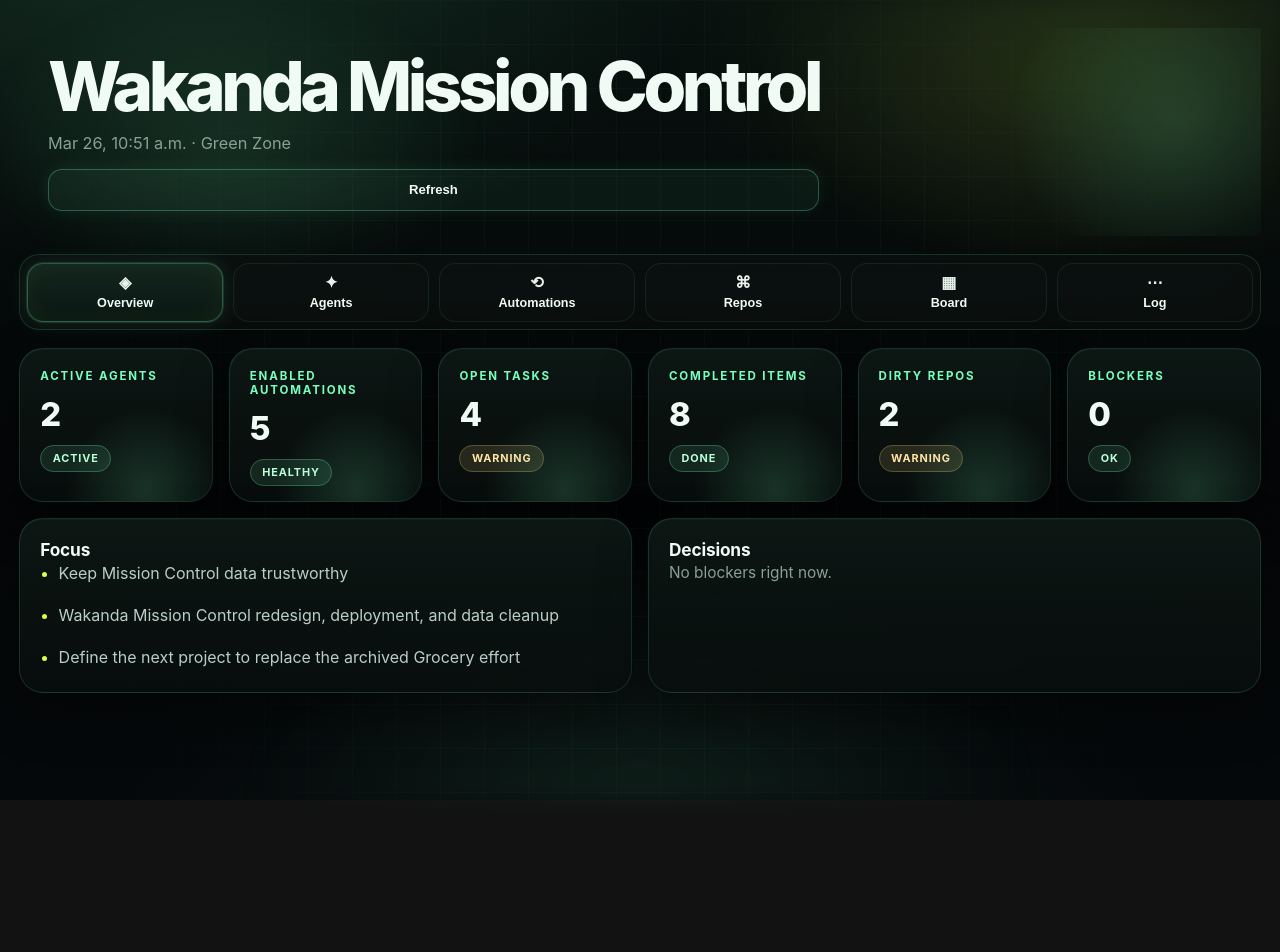
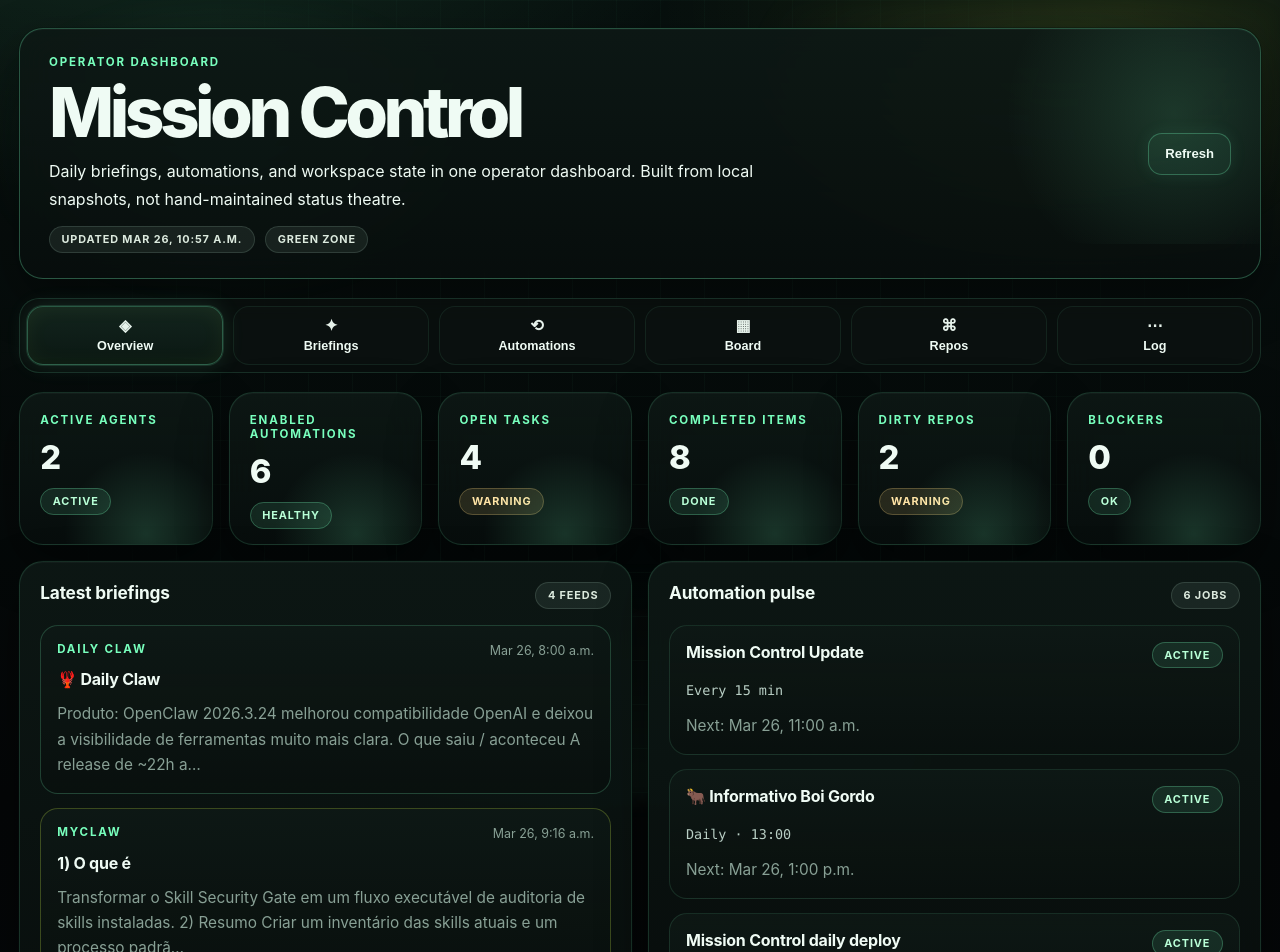
Before and after one commit to griotwakanda/griot-mission-control, a Vue app: page / in a window 1280 px wide. Shown: the top 952 px of the page. Before the commit the page ends 800 px from the top, so only its background shows below. Built offline with nearby package versions, Linux system fonts and the light colour scheme.

Commit message:
refocus mission control on daily briefings

```diff
--- a/public/data/agents.json
+++ b/public/data/agents.json
@@ -3,10 +3,10 @@
     {
       "name": "Griot",
       "role": "Main strategic operator",
-      "model": "gpt-5.4",
+      "model": "gpt-5.4-mini",
       "status": "online",
-      "lastActive": "2026-03-26 10:48 PDT",
-      "taskSummary": "124 sessions tracked. Most recent context usage: 15%."
+      "lastActive": "2026-03-26 10:53 PDT",
+      "taskSummary": "124 sessions tracked. Most recent context usage: 23%."
     },
     {
       "name": "Vibeanium",
--- a/public/data/automations.json
+++ b/public/data/automations.json
@@ -15,6 +15,14 @@
       "lastRun": "2026-03-25 13:00 PDT",
       "nextRun": "2026-03-26 13:00 PDT",
       "summary": "Daily Boi Gordo market update"
+    },
+    {
+      "name": "Mission Control daily deploy",
+      "schedule": "10 13 * * * (America/Vancouver)",
+      "state": "active",
+      "lastRun": "Unknown",
+      "nextRun": "2026-03-26 13:10 PDT",
+      "summary": "Run /Users/griotbot/.openclaw/workspace/mission-control/scripts/deploy-daily.sh. If it succeeds, reply with a concise one-line summary of the deployment result and live URL. If it fails, report the failure briefly with the key error."
     },
     {
       "name": "🦞 Daily Claw",
--- /dev/null
+++ b/public/data/briefings.json
@@ -0,0 +1,36 @@
+{
+  "briefings": [
+    {
+      "label": "Daily Claw",
+      "title": "🦞 Daily Claw",
+      "excerpt": "Produto: OpenClaw 2026.3.24 melhorou compatibilidade OpenAI e deixou a visibilidade de ferramentas muito mais clara. O que saiu / aconteceu A release de ~22h atrás adiciona /v1/models e /v1/embeddings, além de repassar overrides explícitos em /v1/chat/completions e /v1/responses. Na prática, isso amplia compatibilidade",
+      "updatedAt": "2026-03-26 08:00 PDT",
+      "theme": "intel",
+      "sourcePath": "docs/mission-control/daily-claw-latest.md"
+    },
+    {
+      "label": "MyClaw",
+      "title": "1) O que é",
+      "excerpt": "Transformar o Skill Security Gate em um fluxo executável de auditoria de skills instaladas. 2) Resumo Criar um inventário das skills atuais e um processo padrão de classificação ALLOW / TRIAL / BLOCK antes de qualquer uso recorrente. 3) Pra que é Reduzir risco de skill insegura ou excessivamente permissiva, seguindo o ",
+      "updatedAt": "2026-03-26 09:16 PDT",
+      "theme": "improve",
+      "sourcePath": "docs/mission-control/myclaw-auto-improvement-latest.md"
+    },
+    {
+      "label": "Tatersal",
+      "title": "Tatersal Proactive Builder — Latest Output",
+      "excerpt": "Date: 2026-03-26 (Thu) Task: Add one high-value artifact to docs/tatersal-digital/ What was created - File: docs/tatersal-digital/operations/treinamento-expresso-operadores-leilao-whatsapp.md - Type: Fast operator training script/checklist for pilot auction teams Why this matters now - Existing docs covered onboarding,",
+      "updatedAt": "2026-03-26 10:01 PDT",
+      "theme": "build",
+      "sourcePath": "docs/mission-control/tatersal-proactive-builder-latest.md"
+    },
+    {
+      "label": "Boi Gordo",
+      "title": "🐂 Informativo Boi Gordo",
+      "excerpt": "💰 Preço CEPEA/ESALQ: R$ 351,40/@ no fechamento de 24/03, alta de 0,20% sobre o dado anterior ⬆️ Goiânia: R$ 326,50/@ à vista e R$ 330,00/@ a prazo (Scot, fechamento de 24/03) 📊 Mercado A arroba segue com sustentação porque a oferta de boi pronto continua curta e as escalas de abate seguem enxutas em várias praças. Do",
+      "updatedAt": "2026-03-25 13:00 PDT",
+      "theme": "market",
+      "sourcePath": "docs/mission-control/boi-gordo-latest.md"
+    }
+  ]
+}
--- a/public/data/overview.json
+++ b/public/data/overview.json
@@ -1,5 +1,5 @@
 {
-  "generatedAt": "2026-03-26 10:51 PDT",
+  "generatedAt": "2026-03-26 10:57 PDT",
   "missionStatus": "Green Zone",
   "kpis": [
     {
@@ -9,7 +9,7 @@
     },
     {
       "label": "Enabled Automations",
-      "value": 5,
+      "value": 6,
       "status": "healthy"
     },
     {
@@ -33,9 +33,10 @@
       "status": "ok"
     }
   ],
-  "summary": "Mission Control is now driven by local snapshots generated from the real workspace state instead of hand-seeded placeholders.",
+  "summary": "Daily briefings, automations, and workspace state in one operator dashboard. Built from local snapshots, not hand-maintained status theatre.",
   "currentFocus": [
-    "Keep Mission Control data trustworthy",
+    "Daily Claw: 🦞 Daily Claw",
+    "MyClaw: 1) O que é",
     "Wakanda Mission Control redesign, deployment, and data cleanup",
     "Define the next project to replace the archived Grocery effort"
   ],
--- a/public/data/repos.json
+++ b/public/data/repos.json
@@ -1,5 +1,13 @@
 {
   "github": [
+    {
+      "name": "griot-mission-control",
+      "owner": "griotwakanda",
+      "fullName": "griotwakanda/griot-mission-control",
+      "private": false,
+      "url": "https://github.com/griotwakanda/griot-mission-control",
+      "updatedAt": "2026-03-26T17:52:00Z"
+    },
     {
       "name": "firetv-mood-wall",
       "owner": "griotwakanda",
@@ -7,14 +15,6 @@
       "private": false,
       "url": "https://github.com/griotwakanda/firetv-mood-wall",
       "updatedAt": "2026-03-25T23:32:53Z"
-    },
-    {
-      "name": "griot-mission-control",
-      "owner": "griotwakanda",
-      "fullName": "griotwakanda/griot-mission-control",
-      "private": false,
-      "url": "https://github.com/griotwakanda/griot-mission-control",
-      "updatedAt": "2026-03-12T17:50:57Z"
     },
     {
       "name": "wakanda-kanban",
@@ -49,7 +49,7 @@
       "branch": "main",
       "clean": false,
       "health": "dirty",
-      "lastCommit": "Keep Mission Control title on one line",
+      "lastCommit": "add daily mission control deploy workflow",
       "origin": "git@github.com:griotwakanda/griot-mission-control.git"
     },
     {
--- a/public/data/worklog.json
+++ b/public/data/worklog.json
@@ -1,5 +1,11 @@
 {
   "entries": [
+    {
+      "timestamp": "2026-03-26 10:51 PDT",
+      "source": "mission-control git",
+      "summary": "add daily mission control deploy workflow",
+      "status": "done"
+    },
     {
       "timestamp": "2026-03-12 10:50 PDT",
       "source": "mission-control git",
@@ -31,12 +37,6 @@
       "status": "done"
     },
     {
-      "timestamp": "2026-03-11 13:12 PDT",
-      "source": "mission-control git",
-      "summary": "Remove grocery project from Mission Control state",
-      "status": "done"
-    },
-    {
       "timestamp": "2026-03-26 · log-1",
       "source": "BOARD.md",
       "summary": "09:04am: Wakanda Mission Control refreshed — removed stray hero eyebrow, added cron state badges (active/paused styling + default Active), and wired Boi Gordo cron tag/state rendering. Daniel: pull latest and hard-refresh the UI.",
--- a/src/App.vue
+++ b/src/App.vue
@@ -1,15 +1,16 @@
 <script setup>
 import { computed, onMounted, ref } from 'vue'
 
-const tabs = ['Overview', 'Agents', 'Automations', 'Repos', 'Board', 'Log']
+const tabs = ['Overview', 'Briefings', 'Automations', 'Board', 'Repos', 'Log']
 const tabMeta = {
   Overview: { icon: '◈', short: 'Home' },
-  Agents: { icon: '✦', short: 'Agents' },
+  Briefings: { icon: '✦', short: 'Intel' },
   Automations: { icon: '⟲', short: 'Auto' },
+  Board: { icon: '▦', short: 'Board' },
   Repos: { icon: '⌘', short: 'Repos' },
-  Board: { icon: '▦', short: 'Board' },
   Log: { icon: '⋯', short: 'Log' },
 }
+
 const activeTab = ref('Overview')
 const loading = ref(true)
 const loadError = ref('')
@@ -23,18 +24,21 @@ const overview = ref({
   blockers: [],
   recentCompleted: [],
 })
-const agents = ref([])
+const briefings = ref([])
 const automations = ref([])
 const repos = ref({ github: [], local: [] })
 const board = ref({ columns: { todo: [], inProgress: [], done: [], blocked: [] }, lastUpdated: 'Unknown' })
 const worklog = ref([])
 
 const boardColumns = computed(() => [
-  { key: 'todo', label: 'Todo' },
   { key: 'inProgress', label: 'In progress' },
+  { key: 'todo', label: 'Queued' },
   { key: 'done', label: 'Done' },
   { key: 'blocked', label: 'Blocked' },
 ])
+
+const topAutomations = computed(() => automations.value.slice(0, 3))
+const topRepos = computed(() => repos.value.local.slice(0, 4))
 
 const formatRelativeTimestamp = (value) => {
   if (!value || value === 'Unknown' || value === 'Never') return value || 'Unknown'
@@ -54,32 +58,35 @@ const formatSchedule = (value = '') => {
     .replace(/\s*\(America\/Vancouver\)/g, '')
     .replace(/^0 8 \* \* \*$/, 'Daily · 08:00')
     .replace(/^15 9 \* \* \*$/, 'Daily · 09:15')
+    .replace(/^0 10 \* \* 1-5$/, 'Weekdays · 10:00')
+    .replace(/^10 13 \* \* \*$/, 'Daily · 13:10')
     .replace(/^0 13 \* \* \*$/, 'Daily · 13:00')
+    .replace(/^\*\/15 \* \* \* \*$/, 'Every 15 min')
 }
 
-const trimSummary = (value = '', max = 180) => {
+const trimSummary = (value = '', max = 220) => {
   return value.length > max ? `${value.slice(0, max - 1)}…` : value
 }
 
 const statusClass = (value = '') => {
   const normalized = String(value).toLowerCase()
-  if (['online', 'healthy', 'enabled', 'active', 'clean', 'done', 'ok', 'success'].includes(normalized)) {
-    return 'ok'
+  if (['online', 'healthy', 'enabled', 'active', 'clean', 'done', 'ok', 'success'].includes(normalized)) return 'ok'
+  if (['warning', 'paused', 'idle', 'degraded', 'dirty', 'in-progress'].includes(normalized)) return 'warn'
+  if (['blocked', 'error', 'offline', 'failed', 'critical'].includes(normalized)) return 'bad'
+  return 'neutral'
 }
-  if (['warning', 'paused', 'idle', 'degraded', 'dirty', 'in-progress'].includes(normalized)) {
-    return 'warn'
-  }
-  if (['blocked', 'error', 'offline', 'failed', 'critical'].includes(normalized)) {
-    return 'bad'
-  }
-  return 'neutral'
+
+const briefingClass = (value = '') => {
+  const normalized = String(value).toLowerCase()
+  if (normalized === 'market') return 'market'
+  if (normalized === 'build') return 'build'
+  if (normalized === 'improve') return 'improve'
+  return 'intel'
 }
 
 async function loadSnapshot(path) {
   const response = await fetch(path, { cache: 'no-store' })
-  if (!response.ok) {
-    throw new Error(`Failed to load ${path}`)
-  }
+  if (!response.ok) throw new Error(`Failed to load ${path}`)
   return response.json()
 }
 
@@ -88,9 +95,9 @@ async function loadData() {
   loadError.value = ''
 
   try {
-    const [overviewData, agentsData, automationsData, reposData, boardData, worklogData] = await Promise.all([
+    const [overviewData, briefingsData, automationsData, reposData, boardData, worklogData] = await Promise.all([
       loadSnapshot('/data/overview.json'),
-      loadSnapshot('/data/agents.json'),
+      loadSnapshot('/data/briefings.json'),
       loadSnapshot('/data/automations.json'),
       loadSnapshot('/data/repos.json'),
       loadSnapshot('/data/board.json'),
@@ -98,12 +105,9 @@ async function loadData() {
     ])
 
     overview.value = overviewData
-    agents.value = agentsData.agents || []
+    briefings.value = briefingsData.briefings || []
     automations.value = automationsData.automations || []
-    repos.value = {
-      github: reposData.github || [],
-      local: reposData.local || [],
-    }
+    repos.value = { github: reposData.github || [], local: reposData.local || [] }
     board.value = boardData
     worklog.value = worklogData.entries || []
   } catch (error) {
@@ -120,12 +124,17 @@ onMounted(loadData)
   <main class="app-shell">
     <div class="ambient-layer" aria-hidden="true"></div>
 
-    <header class="topbar">
+    <header class="topbar shell-card">
       <div class="topbar-copy">
-        <h1 class="hero-title">Wakanda Mission Control</h1>
-        <p class="muted topbar-meta">{{ formatRelativeTimestamp(overview.generatedAt) }} · {{ overview.missionStatus }}</p>
+        <p class="eyebrow">Operator dashboard</p>
+        <h1 class="hero-title">Mission Control</h1>
+        <p class="hero-copy">{{ overview.summary }}</p>
+        <div class="hero-meta">
+          <span class="badge neutral">Updated {{ formatRelativeTimestamp(overview.generatedAt) }}</span>
+          <span :class="['badge', statusClass(overview.missionStatus)]">{{ overview.missionStatus }}</span>
+        </div>
+      </div>
       <button class="ghost" @click="loadData">Refresh</button>
-      </div>
     </header>
 
     <nav class="tabs" aria-label="Mission control modules">
@@ -143,7 +152,8 @@ onMounted(loadData)
     <p v-if="loadError" class="shell-card error">{{ loadError }}</p>
     <p v-if="loading" class="shell-card muted">Loading operational snapshot…</p>
 
-    <section v-if="!loading && activeTab === 'Overview'" class="module-stack">
+    <template v-if="!loading">
+      <section v-if="activeTab === 'Overview'" class="module-stack">
         <div class="kpi-grid">
           <article v-for="kpi in overview.kpis" :key="kpi.label" class="kpi-card shell-card">
             <p class="label">{{ kpi.label }}</p>
@@ -152,37 +162,75 @@ onMounted(loadData)
           </article>
         </div>
 
+        <div class="section-grid overview-grid">
+          <article class="shell-card">
+            <div class="row-between section-heading">
+              <h2>Latest briefings</h2>
+              <span class="badge neutral">{{ briefings.length }} feeds</span>
+            </div>
+            <div class="module-stack compact-stack">
+              <article v-for="item in briefings.slice(0, 3)" :key="item.label" :class="['briefing-card', briefingClass(item.theme)]">
+                <div class="row-between">
+                  <p class="label">{{ item.label }}</p>
+                  <span class="mini-meta">{{ formatRelativeTimestamp(item.updatedAt) }}</span>
+                </div>
+                <h3>{{ item.title }}</h3>
+                <p class="muted">{{ trimSummary(item.excerpt, 160) }}</p>
+              </article>
+            </div>
+          </article>
+
+          <article class="shell-card">
+            <div class="row-between section-heading">
+              <h2>Automation pulse</h2>
+              <span class="badge neutral">{{ automations.length }} jobs</span>
+            </div>
+            <div class="module-stack compact-stack">
+              <article v-for="job in topAutomations" :key="job.name" class="pulse-row">
+                <div class="row-between">
+                  <h3>{{ job.name }}</h3>
+                  <span :class="['badge', statusClass(job.state)]">{{ job.state }}</span>
+                </div>
+                <p class="mono">{{ formatSchedule(job.schedule) }}</p>
+                <p class="muted">Next: {{ formatRelativeTimestamp(job.nextRun) }}</p>
+              </article>
+            </div>
+          </article>
+        </div>
+
         <div class="section-grid">
           <article class="shell-card">
-          <h2>Focus</h2>
+            <h2>Current focus</h2>
             <ul>
               <li v-for="item in overview.currentFocus" :key="item">{{ item }}</li>
             </ul>
           </article>
 
           <article class="shell-card">
-          <h2>Decisions</h2>
-          <ul v-if="overview.blockers.length">
-            <li v-for="item in overview.blockers" :key="item">{{ item }}</li>
+            <h2>Recently completed</h2>
+            <ul v-if="overview.recentCompleted.length">
+              <li v-for="item in overview.recentCompleted" :key="item">{{ item }}</li>
             </ul>
-          <p v-else class="muted">No blockers right now.</p>
+            <p v-else class="muted">No recent completions captured yet.</p>
           </article>
         </div>
       </section>
 
-    <section v-if="!loading && activeTab === 'Agents'" class="module-stack">
-      <article v-for="agent in agents" :key="agent.name" class="list-card shell-card">
+      <section v-if="activeTab === 'Briefings'" class="module-stack">
+        <article v-for="item in briefings" :key="item.label" :class="['shell-card', 'briefing-panel', briefingClass(item.theme)]">
           <div class="row-between">
-          <h2>{{ agent.name }}</h2>
-          <span :class="['badge', statusClass(agent.status)]">{{ agent.status }}</span>
+            <div>
+              <p class="label">{{ item.label }}</p>
+              <h2>{{ item.title }}</h2>
             </div>
-        <p class="muted">{{ agent.role }} · {{ agent.model }}</p>
-        <p>{{ trimSummary(agent.taskSummary, 150) }}</p>
-        <p class="mono">Last active: {{ formatRelativeTimestamp(agent.lastActive) }}</p>
+            <span class="badge neutral">{{ formatRelativeTimestamp(item.updatedAt) }}</span>
+          </div>
+          <p>{{ item.excerpt }}</p>
+          <p class="mono">Source: {{ item.sourcePath }}</p>
         </article>
       </section>
 
-    <section v-if="!loading && activeTab === 'Automations'" class="module-stack">
+      <section v-if="activeTab === 'Automations'" class="module-stack">
         <article v-for="job in automations" :key="job.name" class="list-card shell-card">
           <div class="row-between">
             <h2>{{ job.name }}</h2>
@@ -190,32 +238,27 @@ onMounted(loadData)
           </div>
           <p class="mono">{{ formatSchedule(job.schedule) }}</p>
           <p class="muted">Last run: {{ formatRelativeTimestamp(job.lastRun) }} · Next run: {{ formatRelativeTimestamp(job.nextRun) }}</p>
-        <p>{{ trimSummary(job.summary, 180) }}</p>
+          <p>{{ trimSummary(job.summary, 220) }}</p>
         </article>
       </section>
 
-    <section v-if="!loading && activeTab === 'Repos'" class="module-stack">
+      <section v-if="activeTab === 'Board'" class="module-stack">
+        <p class="muted">Board snapshot updated: {{ board.lastUpdated }}</p>
+        <div class="board-grid">
+          <article v-for="column in boardColumns" :key="column.key" class="board-column shell-card">
+            <h2>{{ column.label }} ({{ board.columns?.[column.key]?.length || 0 }})</h2>
+            <ul v-if="board.columns?.[column.key]?.length">
+              <li v-for="task in board.columns[column.key]" :key="task">{{ task }}</li>
+            </ul>
+            <p v-else class="muted">No items.</p>
+          </article>
+        </div>
+      </section>
+
+      <section v-if="activeTab === 'Repos'" class="module-stack">
         <article class="shell-card">
           <div class="row-between section-heading">
-          <h2>GitHub</h2>
-          <span class="badge neutral">{{ repos.github.length }} repos</span>
-        </div>
-        <div class="module-stack nested-stack">
-          <article v-for="repo in repos.github" :key="repo.fullName" class="list-card nested-card shell-card">
-            <div class="row-between">
-              <h2>{{ repo.name }}</h2>
-              <span :class="['badge', repo.private ? 'warn' : 'ok']">{{ repo.private ? 'private' : 'public' }}</span>
-            </div>
-            <p class="muted">{{ repo.fullName }}</p>
-            <p class="mono"><a :href="repo.url" target="_blank" rel="noreferrer">{{ repo.url }}</a></p>
-            <p class="muted">Updated: {{ formatRelativeTimestamp(repo.updatedAt) }}</p>
-          </article>
-        </div>
-      </article>
-
-      <article class="shell-card">
-        <div class="row-between section-heading">
-          <h2>Local</h2>
+            <h2>Local repos</h2>
             <span class="badge neutral">{{ repos.local.length }} repos</span>
           </div>
           <div class="module-stack nested-stack">
@@ -231,22 +274,27 @@ onMounted(loadData)
             </article>
           </div>
         </article>
+
+        <article class="shell-card">
+          <div class="row-between section-heading">
+            <h2>GitHub repos</h2>
+            <span class="badge neutral">{{ repos.github.length }} repos</span>
+          </div>
+          <div class="module-stack nested-stack">
+            <article v-for="repo in repos.github" :key="repo.fullName" class="list-card nested-card shell-card">
+              <div class="row-between">
+                <h2>{{ repo.name }}</h2>
+                <span :class="['badge', repo.private ? 'warn' : 'ok']">{{ repo.private ? 'private' : 'public' }}</span>
+              </div>
+              <p class="muted">{{ repo.fullName }}</p>
+              <p class="mono"><a :href="repo.url" target="_blank" rel="noreferrer">{{ repo.url }}</a></p>
+              <p class="muted">Updated: {{ formatRelativeTimestamp(repo.updatedAt) }}</p>
+            </article>
+          </div>
+        </article>
       </section>
 
-    <section v-if="!loading && activeTab === 'Board'" class="module-stack">
-      <p class="muted">Snapshot updated: {{ board.lastUpdated }}</p>
-      <div class="board-grid">
-        <article v-for="column in boardColumns" :key="column.key" class="board-column shell-card">
-          <h2>{{ column.label }} ({{ board.columns?.[column.key]?.length || 0 }})</h2>
-          <ul v-if="board.columns?.[column.key]?.length">
-            <li v-for="task in board.columns[column.key]" :key="task">{{ task }}</li>
-          </ul>
-          <p v-else class="muted">No items.</p>
-        </article>
-      </div>
-    </section>
-
-    <section v-if="!loading && activeTab === 'Log'" class="module-stack">
+      <section v-if="activeTab === 'Log'" class="module-stack">
         <article v-for="entry in worklog" :key="entry.timestamp + entry.summary" class="log-row shell-card">
           <div class="row-between">
             <p class="mono">{{ entry.timestamp }}</p>
@@ -256,6 +304,7 @@ onMounted(loadData)
           <p>{{ trimSummary(entry.summary, 220) }}</p>
         </article>
       </section>
+    </template>
 
     <nav class="mobile-dock shell-card" aria-label="Mission control quick navigation">
       <button
--- a/src/style.css
+++ b/src/style.css
@@ -54,6 +54,7 @@ body::before {
 
 h1,
 h2,
+h3,
 p,
 ul {
   margin: 0;
@@ -123,9 +124,10 @@ button:hover {
   gap: 1rem;
   justify-content: space-between;
   align-items: flex-start;
-  padding: 0.35rem 0.15rem 0.15rem;
+  padding: 1.35rem;
   overflow: hidden;
   position: relative;
+  border-color: var(--line-strong);
 }
 
 .topbar::after {
@@ -367,6 +369,59 @@ button.ghost {
   margin-bottom: 1rem;
 }
 
+.overview-grid {
+  align-items: start;
+}
+
+.compact-stack {
+  gap: 0.85rem;
+}
+
+.briefing-card,
+.pulse-row,
+.briefing-panel {
+  display: grid;
+  gap: 0.65rem;
+  padding: 1rem;
+  border-radius: 18px;
+  border: 1px solid rgba(120, 255, 189, 0.12);
+  background: linear-gradient(180deg, rgba(14, 24, 21, 0.94), rgba(9, 16, 14, 0.84));
+}
+
+.briefing-card.intel,
+.briefing-panel.intel {
+  border-color: rgba(120, 255, 189, 0.2);
+}
+
+.briefing-card.improve,
+.briefing-panel.improve {
+  border-color: rgba(216, 255, 77, 0.24);
+}
+
+.briefing-card.build,
+.briefing-panel.build {
+  border-color: rgba(121, 183, 255, 0.24);
+}
+
+.briefing-card.market,
+.briefing-panel.market {
+  border-color: rgba(255, 217, 131, 0.24);
+}
+
+.briefing-card h3,
+.pulse-row h3,
+.briefing-panel h2 {
+  font-size: 1rem;
+  line-height: 1.35;
+  letter-spacing: -0.015em;
+}
+
+.mini-meta {
+  color: var(--muted);
+  font-size: 0.78rem;
+  line-height: 1.4;
+}
+
 .list-card a {
   color: #b8ffda;
   text-decoration: none;
```
Also changed, not shown: scripts/refresh-data.mjs (+47 -5 lines). Lines whose indentation alone changed are shown as unchanged.
